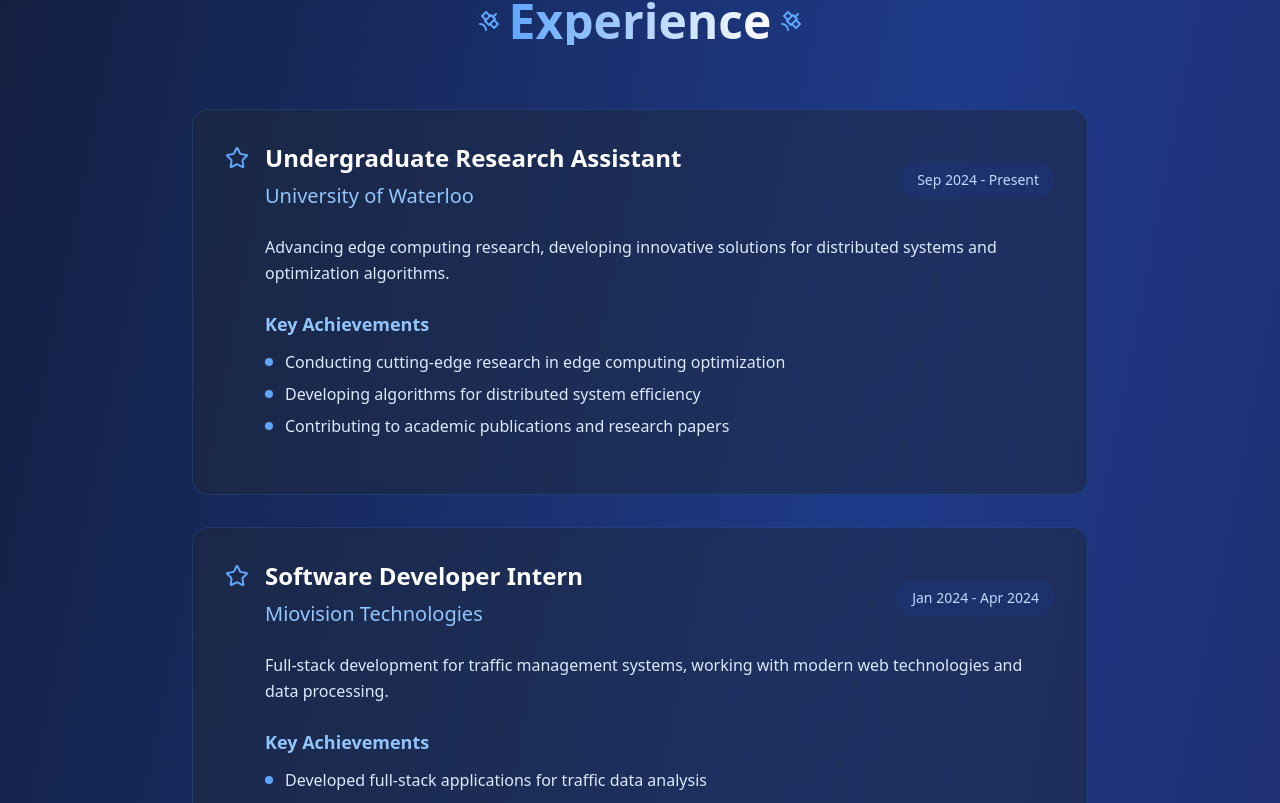
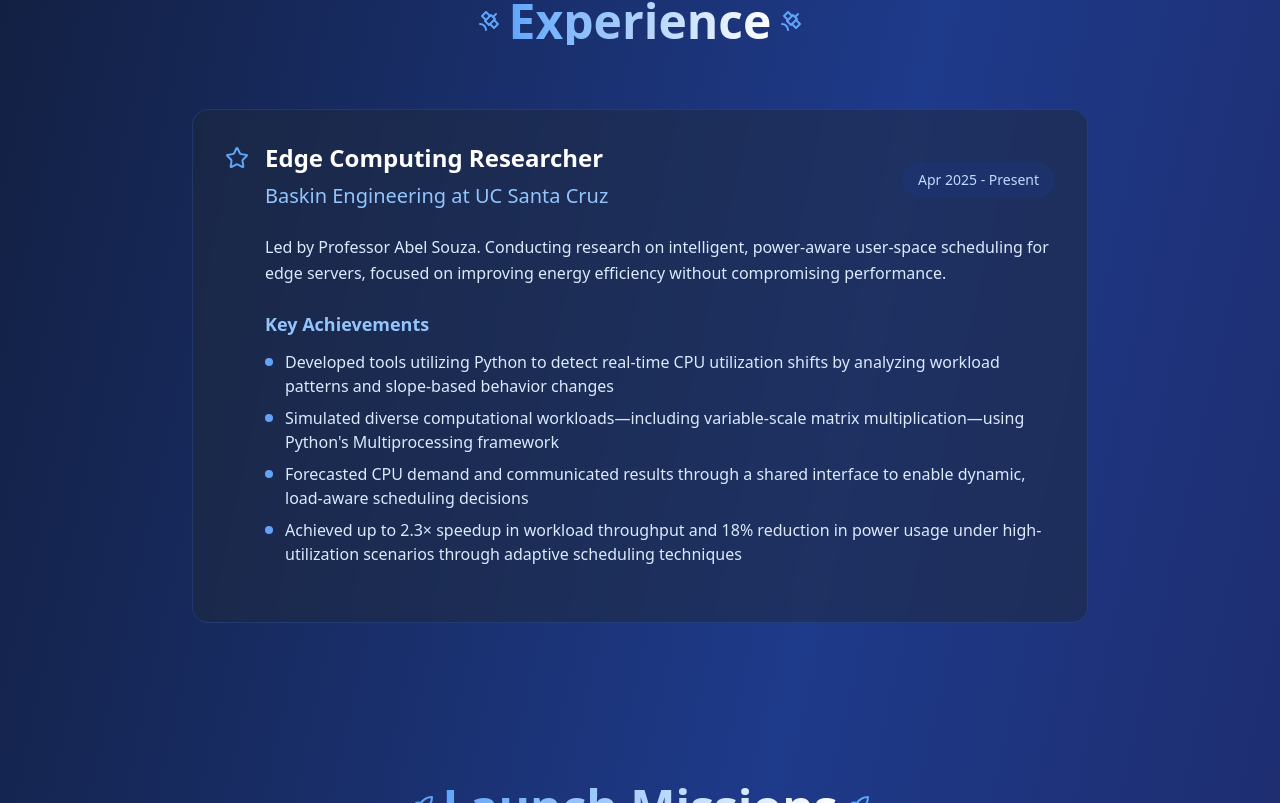
Before and after one commit to EugeneBertrand/Eugene-Bertrand, a React (Vite) app: page / in a window 1280 px wide. Shown: the part 1537-2340 px from the top of the page. Built offline with nearby package versions, Linux system fonts and the light colour scheme.

Commit message:
Update experience information
Replace experience details with new information.

```diff
--- a/src/components/Experience.tsx
+++ b/src/components/Experience.tsx
@@ -1,23 +1,18 @@
 import { Satellite, Star } from "lucide-react";
+
 const experiences = [{
-  title: "Undergraduate Research Assistant",
-  company: "University of Waterloo",
-  period: "Sep 2024 - Present",
-  description: "Advancing edge computing research, developing innovative solutions for distributed systems and optimization algorithms.",
-  achievements: ["Conducting cutting-edge research in edge computing optimization", "Developing algorithms for distributed system efficiency", "Contributing to academic publications and research papers"]
-}, {
-  title: "Software Developer Intern",
-  company: "Miovision Technologies",
-  period: "Jan 2024 - Apr 2024",
-  description: "Full-stack development for traffic management systems, working with modern web technologies and data processing.",
-  achievements: ["Developed full-stack applications for traffic data analysis", "Implemented real-time data processing solutions", "Collaborated with cross-functional teams on product development"]
-}, {
-  title: "Firmware Developer Intern",
-  company: "Miovision Technologies",
-  period: "May 2023 - Aug 2023",
-  description: "Low-level programming and firmware development for traffic monitoring hardware systems.",
-  achievements: ["Developed firmware for embedded traffic monitoring systems", "Optimized system performance and reliability", "Worked with hardware-software integration projects"]
+  title: "Edge Computing Researcher",
+  company: "Baskin Engineering at UC Santa Cruz",
+  period: "Apr 2025 - Present",
+  description: "Led by Professor Abel Souza. Conducting research on intelligent, power-aware user-space scheduling for edge servers, focused on improving energy efficiency without compromising performance.",
+  achievements: [
+    "Developed tools utilizing Python to detect real-time CPU utilization shifts by analyzing workload patterns and slope-based behavior changes",
+    "Simulated diverse computational workloads—including variable-scale matrix multiplication—using Python's Multiprocessing framework",
+    "Forecasted CPU demand and communicated results through a shared interface to enable dynamic, load-aware scheduling decisions",
+    "Achieved up to 2.3× speedup in workload throughput and 18% reduction in power usage under high-utilization scenarios through adaptive scheduling techniques"
+  ]
 }];
+
 const Experience = () => {
   return <section id="experience" className="py-20 relative">
       <div className="container mx-auto px-4">
@@ -72,4 +67,5 @@ const Experience = () => {
       </div>
     </section>;
 };
+
 export default Experience;
```
